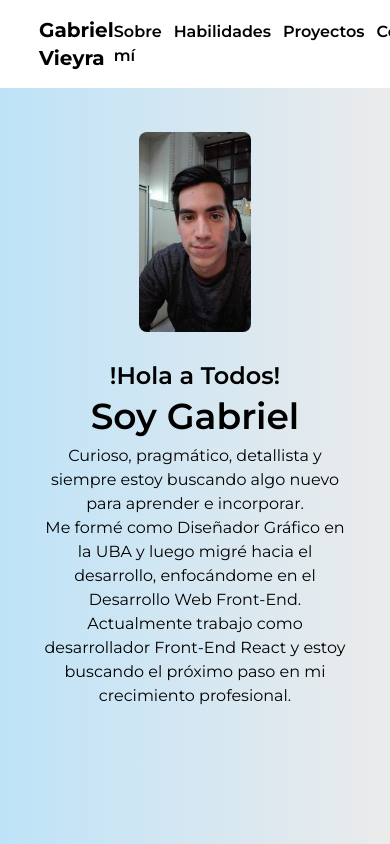
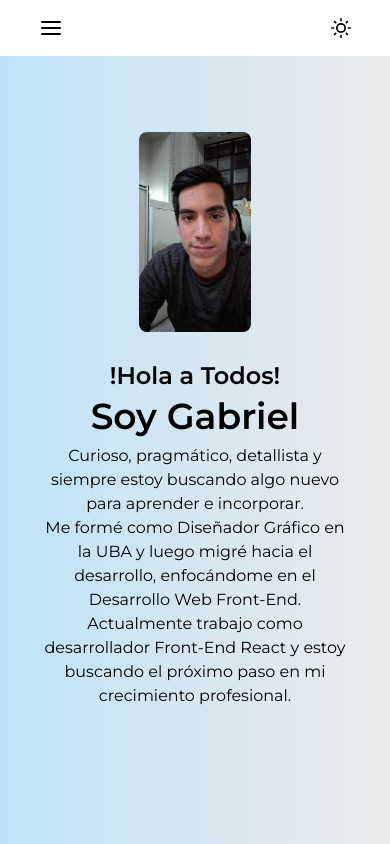
Before and after one commit to gabrielvieyra/portfolio, a React (Vite) app: page / in a window 390 px wide. Shown: the top 844 px of the page. Built offline with nearby package versions, Linux system fonts and the light colour scheme.

Commit message:
agrego menu mobile

```diff
--- a/src/components/Header.tsx
+++ b/src/components/Header.tsx
@@ -1,19 +1,34 @@
-import { FC } from 'react';
+import { FC, useState } from 'react';
 
 // Components
-import { DarkMode } from '../components';
+import { DarkMode, MenuMobile } from '../components';
 
 // Data
 import { links } from '../data/links';
 
+// FeatherIcons
+import { Menu, X } from 'react-feather';
+
 export const Header: FC = () => {
+  const [menuMobileShow, setMenuMobileShow] = useState<boolean>(false);
+
+  function onToggleNav(): void {
+    setMenuMobileShow(!menuMobileShow);
+  }
+
   return (
+    <>
       <header className='w-full fixed top-0 z-10 bg-white dark:bg-black'>
         <div className='w-[80%] my-0 mx-auto flex items-center justify-between py-[1rem] px-0'>
-        <a href='/' className='font-bold text-xl dark:text-white'>
+          {menuMobileShow ? (
+            <X className='hidden dark:text-white tablet:block' onClick={onToggleNav} />
+          ) : (
+            <Menu className='hidden dark:text-white tablet:block' onClick={onToggleNav} />
+          )}
+          <a href='/' className='font-bold text-xl dark:text-white tablet:hidden'>
             <span>Gabriel Vieyra</span>
           </a>
-        <nav>
+          <nav className='tablet:hidden'>
             <ul className='list-none flex gap-[0.75rem]'>
               {links.map(({ id, title }) => {
                 return (
@@ -30,5 +45,7 @@ export const Header: FC = () => {
           <DarkMode />
         </div>
       </header>
+      {menuMobileShow && <MenuMobile onToggleNav={onToggleNav} />}
+    </>
   );
 };
--- /dev/null
+++ b/src/components/MenuMobile.tsx
@@ -0,0 +1,24 @@
+import { FC } from 'react';
+
+// Data
+import { links } from '../data/links';
+
+interface MenuMobileProps {
+  onToggleNav: () => void;
+}
+
+export const MenuMobile: FC<MenuMobileProps> = ({ onToggleNav }) => {
+  return (
+    <div className='fixed top-[3.5rem] left-0 bottom-0 w-3/5 bg-white py-0 hidden z-10 dark:bg-black mobile:px-8 tablet:block tablet:px-16'>
+      <ul className='flex flex-col gap-3'>
+        {links.map(({ id, title }) => {
+          return (
+            <li key={id} className='dark:text-white' onClick={onToggleNav}>
+              <a href={`#${id}`}>{title}</a>
+            </li>
+          );
+        })}
+      </ul>
+    </div>
+  );
+};
--- a/src/components/index.tsx
+++ b/src/components/index.tsx
@@ -9,6 +9,7 @@ import { SkillCard } from './SkillCard';
 import { ContainerEffect } from './ContainerEffect';
 import { ProjectCard } from './ProjectCard';
 import { DarkMode } from './DarkMode';
+import { MenuMobile } from './MenuMobile';
 
 export {
   Header,
@@ -22,4 +23,5 @@ export {
   ContainerEffect,
   ProjectCard,
   DarkMode,
+  MenuMobile,
 };
```
Lines whose indentation alone changed are shown as unchanged.
